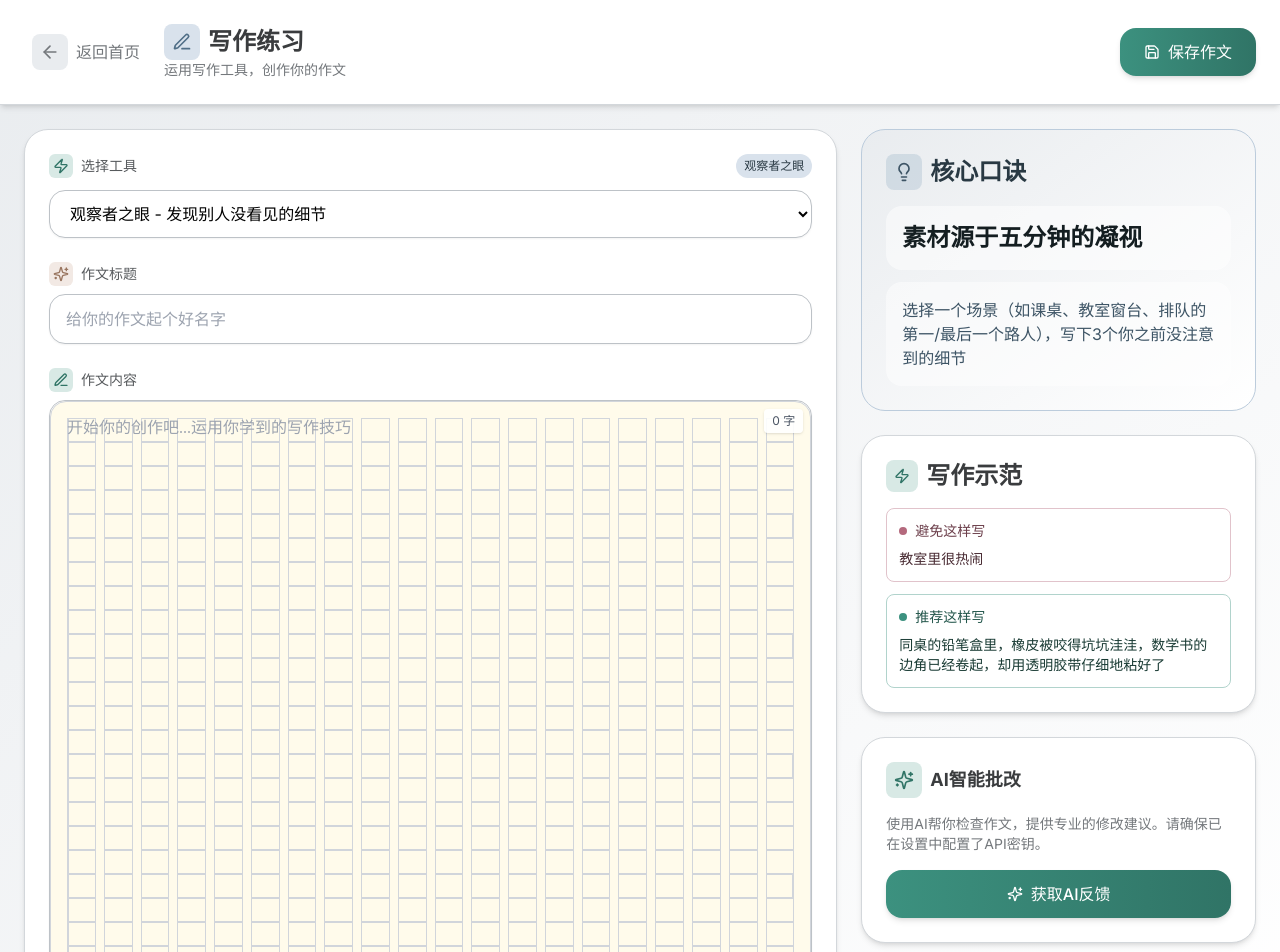
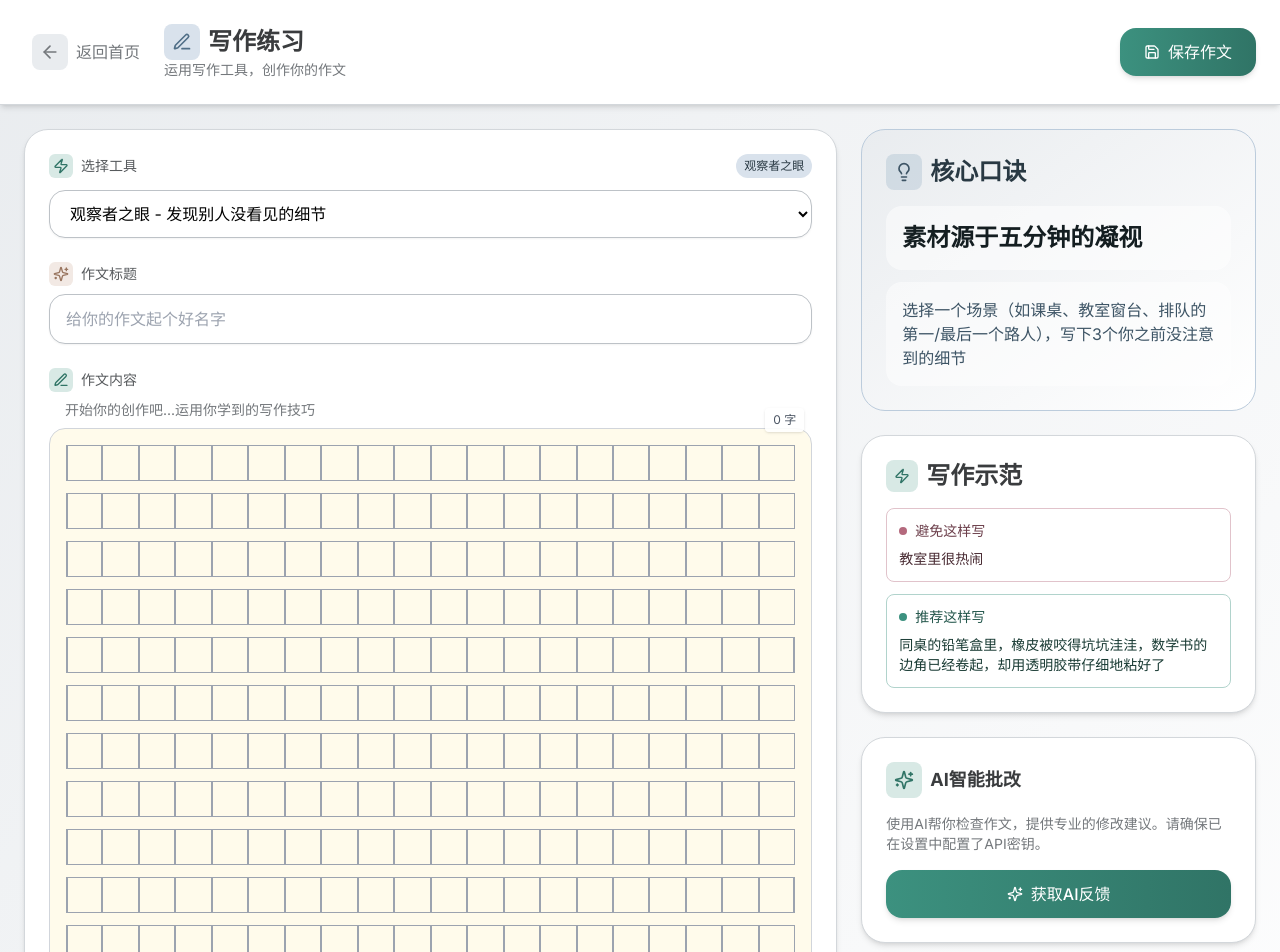
Before and after one commit to InitialXKO/Writing, a Next.js app: page /write in a window 1280 px wide. Shown: the top 952 px of the page. Built offline with nearby package versions, Linux system fonts and the light colour scheme.

Commit message:
修复作文稿纸组件的光标高亮和输入问题

```diff
--- a/src/app/write/page.tsx
+++ b/src/app/write/page.tsx
@@ -452,7 +452,7 @@ function WriteContent() {
                 value={content}
                 onChange={setContent}
                 placeholder="开始你的创作吧...运用你学到的写作技巧"
-                className="w-full border border-morandi-gray-300 rounded-xl focus:ring-2 focus:ring-morandi-blue-500 focus:border-morandi-blue-500 shadow-sm"
+                className="w-full"
               />
             </div>
           </div>
--- a/src/components/CompositionPaper.tsx
+++ b/src/components/CompositionPaper.tsx
@@ -1,6 +1,6 @@
 'use client';
 
-import { useState, useRef } from 'react';
+import { useState, useRef, useEffect, useMemo } from 'react';
 
 interface CompositionPaperProps {
   value: string;
@@ -12,44 +12,88 @@ interface CompositionPaperProps {
 export default function CompositionPaper({
   value,
   onChange,
-  placeholder = "开始你的创作吧...运用你学到的写作技巧",
+  placeholder,
   className = ""
 }: CompositionPaperProps) {
   const [isFocused, setIsFocused] = useState(false);
+  const [cursorPosition, setCursorPosition] = useState(0);
   const containerRef = useRef<HTMLDivElement>(null);
+  const textareaRef = useRef<HTMLTextAreaElement>(null);
 
   // 稿纸规格
   const charsPerLine = 20;  // 每行字符数
   const linesPerPage = 25;  // 每页行数
-  const cellSize = 24;  // 每个格子的大小（正方形）
-  const rowGap = 8;  // 横排之间的间隔
+  const cellSize = 36;  // 每个格子的大小（正方形）- 增加到1.5倍
+  const rowGap = 12;  // 横排之间的间隔 - 增加到1.5倍
 
   // 将文本转换为字符数组，处理emoji等多字节字符
-  const characters = Array.from(value);
+  const characters = useMemo(() => Array.from(value), [value]);
 
   // 处理输入变化
   const handleChange = (e: React.ChangeEvent<HTMLTextAreaElement>) => {
     onChange(e.target.value);
+    // 更新光标位置
+    const position = e.target.selectionStart || 0;
+    setCursorPosition(position);
   };
 
+  // 处理光标位置变化
+  const handleSelectionChange = () => {
+    if (textareaRef.current) {
+      const position = textareaRef.current.selectionStart || 0;
+      setCursorPosition(position);
+    }
+  };
+
+  // 处理格子点击事件
+  const handleGridClick = (index: number) => {
+    if (textareaRef.current) {
+      // 如果点击的位置超出了当前文本长度，需要扩展文本
+      if (index > value.length) {
+        // 创建足够长度的文本，用空格填充
+        const newText = value.padEnd(index, ' ');
+        onChange(newText);
+      }
+
+      // 设置textarea的光标位置
+      textareaRef.current.focus();
+      textareaRef.current.setSelectionRange(index, index);
+      // 直接高亮用户点击的格子，确保不受其他事件影响
+      setCursorPosition(index);
+    }
+  };
+
+  // 获取实际用于高亮的光标位置
+  // 直接使用cursorPosition，因为每个格子对应一个字符位置
+  const highlightedPosition = cursorPosition;
+
   return (
-    <div className={`relative ${className}`}>
+    <div className={`relative ${className}`} role="region" aria-label="作文稿纸">
+      {/* 提示语 */}
+      {placeholder && (
+        <div className="text-morandi-gray-600 text-sm mb-2 px-4">
+          {placeholder}
+        </div>
+      )}
+
       {/* 稿纸容器 */}
       <div
         ref={containerRef}
         className="border border-gray-300 rounded-xl bg-amber-50 overflow-hidden relative"
-        style={{ height: '600px' }}
+        style={{ height: '900px' }}  // 增加到1.5倍
+        role="img"
+        aria-label="作文稿纸背景"
       >
         {/* 网格背景和字符显示层合并 */}
         <div
-          className="absolute inset-0 pointer-events-none"
+          className="absolute inset-0"
           style={{
             display: 'grid',
             gridTemplateColumns: `repeat(${charsPerLine}, 1fr)`,
             gridTemplateRows: `repeat(${linesPerPage}, ${cellSize}px)`,
             padding: '1rem',
-            columnGap: `${rowGap}px`,
-            rowGap: '0',
+            columnGap: '0',
+            rowGap: `${rowGap}px`,
           }}
         >
           {Array.from({ length: charsPerLine * linesPerPage }).map((_, index) => {
@@ -60,20 +104,25 @@ export default function CompositionPaper({
 
             // 获取对应位置的字符
             const char = characters[index] || '';
+            // 高亮当前光标位置的格子
+            const isCursorAtPosition = isFocused && index === highlightedPosition;
 
             return (
               <div
                 key={index}
                 className={`
-                  border border-gray-300 flex items-center justify-center relative
-                  ${isHundredMark ? 'border-r-2 border-gray-300' : ''}
-                  ${isLineStart ? 'border-l-2 border-gray-300' : ''}
+                  border border-gray-400 flex items-center justify-center relative
+                  ${isHundredMark ? 'border-r-2 border-gray-400' : ''}
+                  ${isLineStart ? 'border-l-2 border-gray-400' : ''}
+                  ${isCursorAtPosition ? 'bg-blue-100 animate-pulse' : ''}
                 `}
+                onClick={() => handleGridClick(index)}
+                style={{ cursor: 'pointer' }}
               >
                 {/* 字符显示 */}
                 {char && (
                   <span
-                    className="text-base leading-none"
+                    className="text-xl leading-none"
                     style={{
                       fontFamily: "'仿宋', 'FangSong', serif",
                       color: '#333'
@@ -96,27 +145,36 @@ export default function CompositionPaper({
 
         {/* 透明文本输入区域 */}
         <textarea
+          ref={textareaRef}
           value={value}
           onChange={handleChange}
           onFocus={() => setIsFocused(true)}
           onBlur={() => setIsFocused(false)}
-          placeholder={placeholder}
+          onKeyUp={handleSelectionChange}
+          onSelect={handleSelectionChange}
           className={`
-            absolute inset-0 w-full h-full p-4 bg-transparent resize-none focus:outline-none
-            text-transparent caret-blue-500 z-10
-            ${isFocused ? 'ring-2 ring-blue-500 ring-inset' : ''}
+            absolute inset-0 w-full h-full bg-transparent resize-none focus:outline-none
+            text-transparent caret-transparent z-10
           `}
           style={{
             fontFamily: "'仿宋', 'FangSong', serif",
-            fontSize: '16px',
-            lineHeight: '1.2',
-            letterSpacing: 'normal',
+            fontSize: '24px',
+            lineHeight: '36px',
+            letterSpacing: '0px',
+            padding: '1rem',
+            border: 'none',
+            outline: 'none',
+            resize: 'none',
+            overflow: 'hidden',
+            pointerEvents: 'none',  // 完全不响应鼠标事件
           }}
+          aria-label="作文输入区域"
+          tabIndex={-1}
         />
       </div>
 
       {/* 字符计数显示 */}
-      <div className="absolute top-2 right-2 text-xs text-gray-600 bg-white/90 px-2 py-1 rounded shadow">
+      <div className="absolute top-2 right-2 text-xs text-gray-600 bg-white/90 px-2 py-1 rounded shadow" aria-live="polite">
         {characters.length} 字
       </div>
     </div>
```
